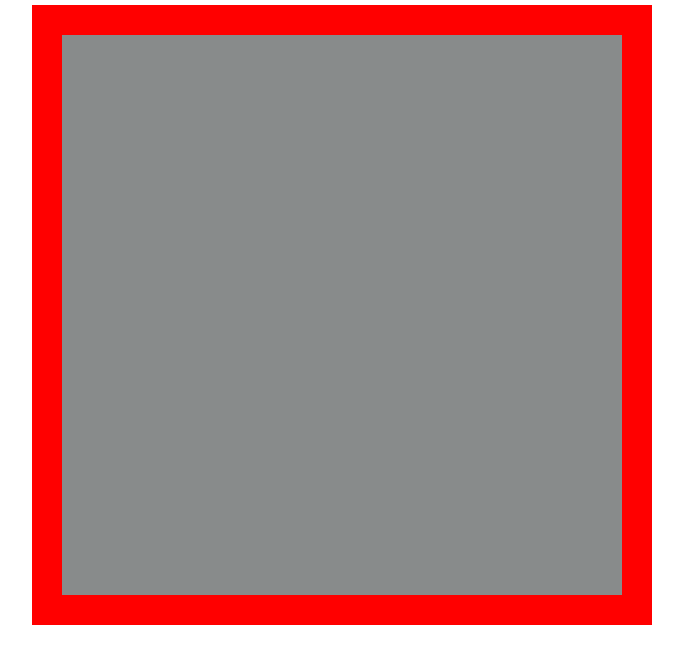
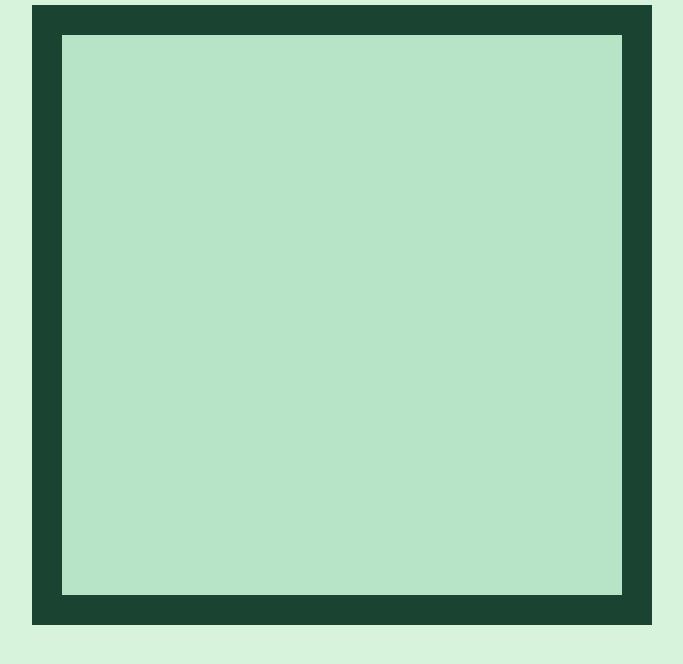
Before and after one commit to chezynick/etch, a plain HTML site: page index.html in a window 1280 px wide. Shown: the whole page, without its empty margins (298-981 px from the left). Drawn offline with Linux system fonts and the light colour scheme.

Commit message:
changed color pallette

```diff
--- a/index.html
+++ b/index.html
@@ -2,12 +2,12 @@
 <header>
 <title>Etch-a-Sketch</title>
 <style>
-body {display:flex; width:100%; justify-content: center;margin:0;margin-top:5px; padding:0;}
+body {display:flex; width:100%; justify-content: center;margin:0;margin-top:5px; padding:0; background-color: rgb(216, 243, 220);}
 #container {display:flex; flex-direction: row; flex-wrap:wrap; background-color:pink;
- border:30px solid red;width:560px;height:560px; margin:0; padding:0;}
-#box {width:35px; height: 35px; background-color: rgb(136, 139, 139);}
-
-#painted {width:35px; height: 35px;background-color:rgb(34, 34, 110);}
+ border:30px solid rgb(27, 67, 50);width:560px;height:560px; margin:0; padding:0;}
+#box {width:35px; height: 35px; background-color: rgb(183, 228, 199);}
+#painted.hover {background-color: blueviolet;}
+#painted {width:35px; height: 35px;background-color:rgb(64, 145, 108);}
 </style>
 </header>
 <body>
@@ -30,7 +30,7 @@ box.setAttribute('id','box');
 container.appendChild(box);
 
 }
-
+//function to add painted id to clicked box
 var button = document.getElementById('container').addEventListener('click',buttonclick);
 function buttonclick(e){
    console.log(e.target);
@@ -40,6 +40,7 @@ e.target.setAttribute('id','painted');
 const boxes = document.getElementById('box');
 boxes.addEventListener('mouseenter', buttonclick);
 
+//funxtion to remove painted id on dbl click
 const unpaint = document.getElementById('container').addEventListener('dblclick', unpainted);
 boxes.at
 function unpainted(e){
```
